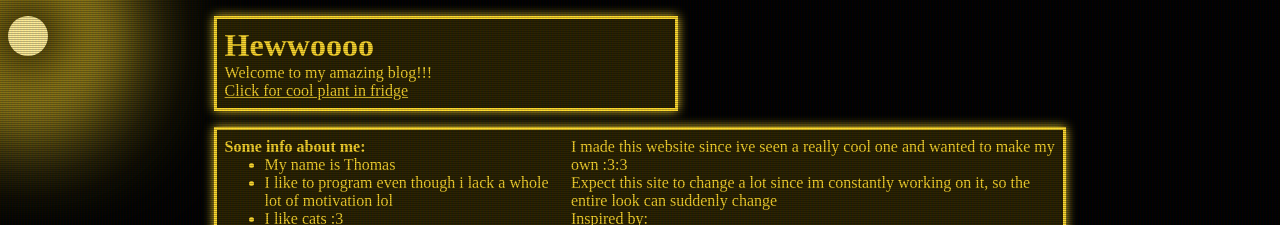
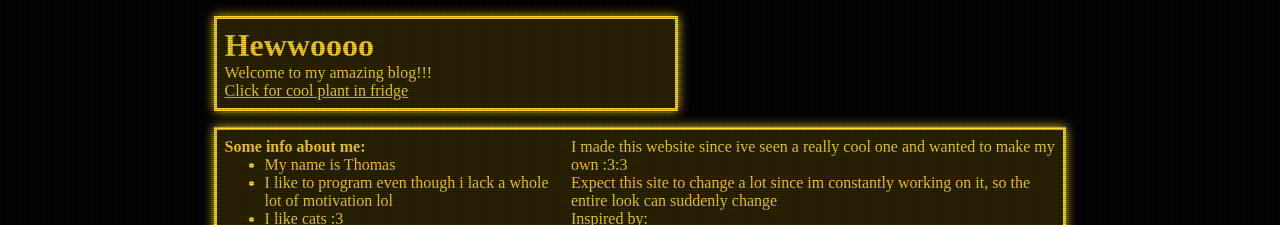
Before and after one commit to Pr0xximity999/Blog, a website: page index.html in a window 1280 px wide. Shown: the top 225 px of the page. Drawn offline with Linux system fonts and the light colour scheme; grey boxes are pictures that could not be loaded.

Commit message:
removed the sun

```diff
--- a/index.html
+++ b/index.html
@@ -11,7 +11,7 @@
 </head>
 <body>
     <div id="crtDiv" class="crt" style="width: 100%; height: 100%;"></div>
-    <div id="ball"></div>
+    <!-- <div id="ball"></div> -->
     <div id="mainBody">
         <div id="welcomeCard" class="cardBox">
             <h1>Hewwoooo</h1>
```
